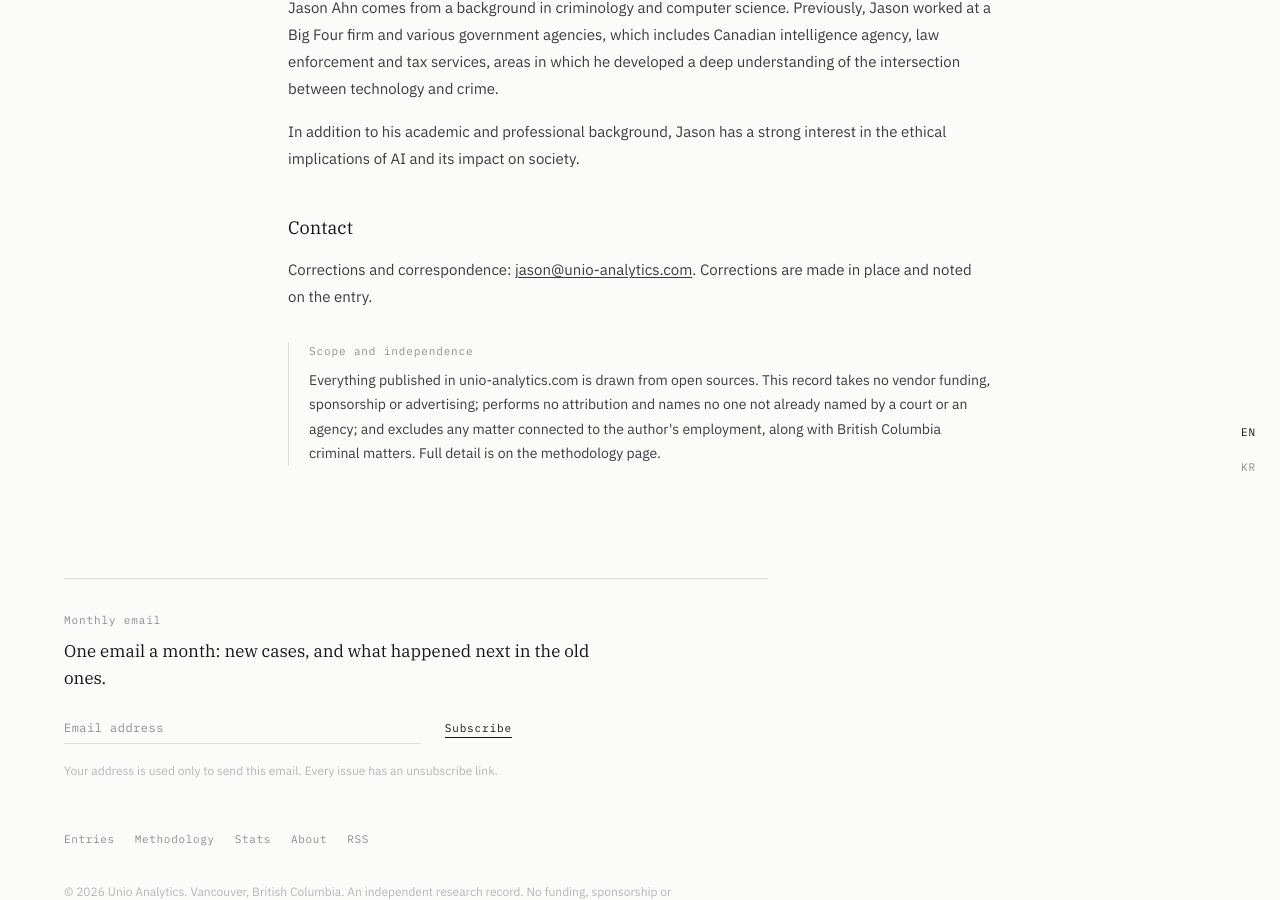
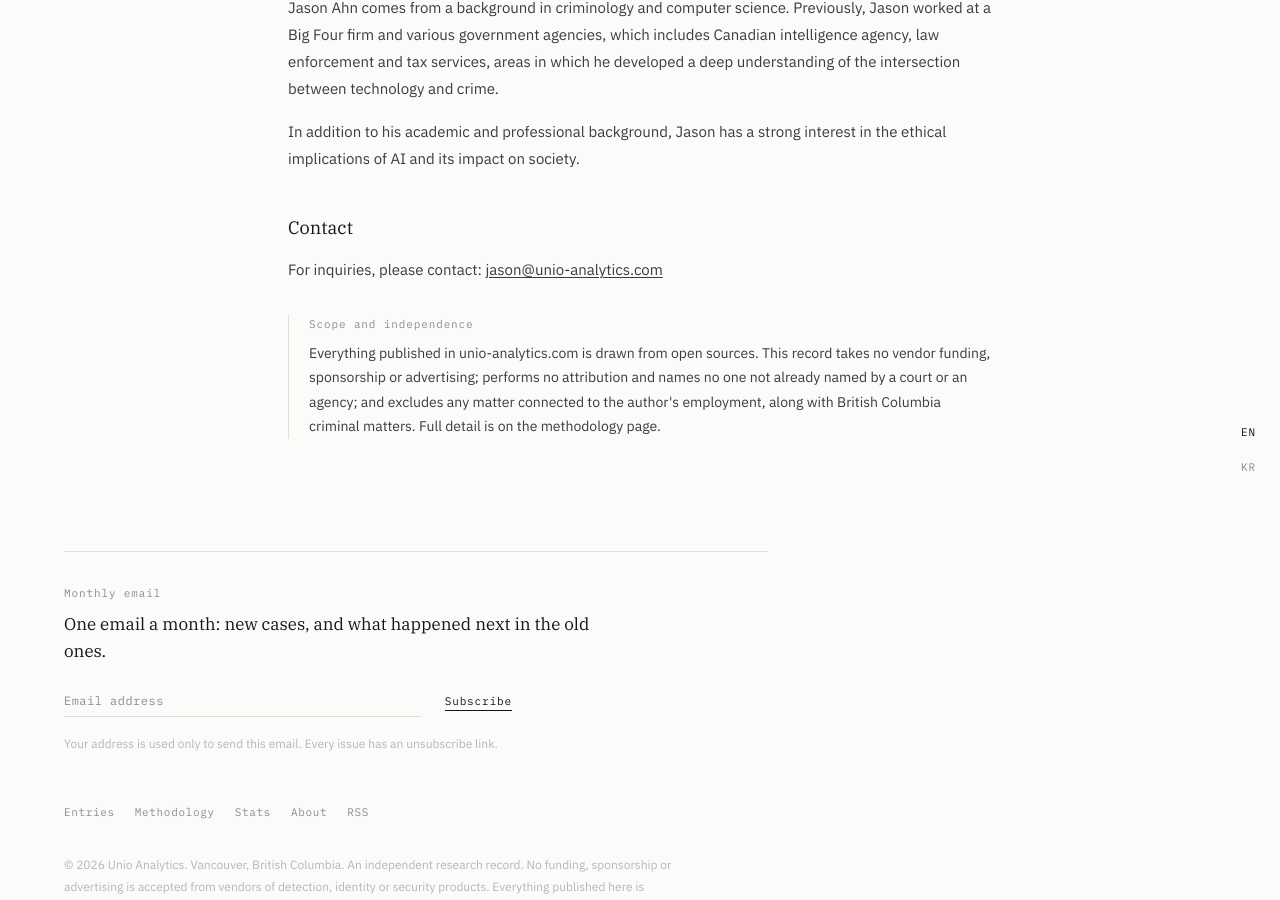
Before and after one commit to maestro-hong/maestro-hong.github.io, a Jekyll site: the page built from about.html, in a window 1280 px wide and 900 px high, scrolled down 597 px. Built offline with Jekyll 4.4.1, drawn with Linux system fonts in a browser that asks for light colours.

Commit message:
Update information 2

```diff
--- a/about.html
+++ b/about.html
@@ -21,7 +21,7 @@
     <p>In addition to his academic and professional background, Jason has a strong interest in the ethical implications of AI and its impact on society.</p>
 
     <h2>Contact</h2>
-    <p>Corrections and correspondence: <a href="mailto:{{ site.author.email }}">{{ site.author.email }}</a>. Corrections are made in place and noted on the entry.</p>
+    <p>For inquiries, please contact: <a href="mailto:{{ site.author.email }}">{{ site.author.email }}</a></p>
   </div>
 
   <div class="note column">
```
